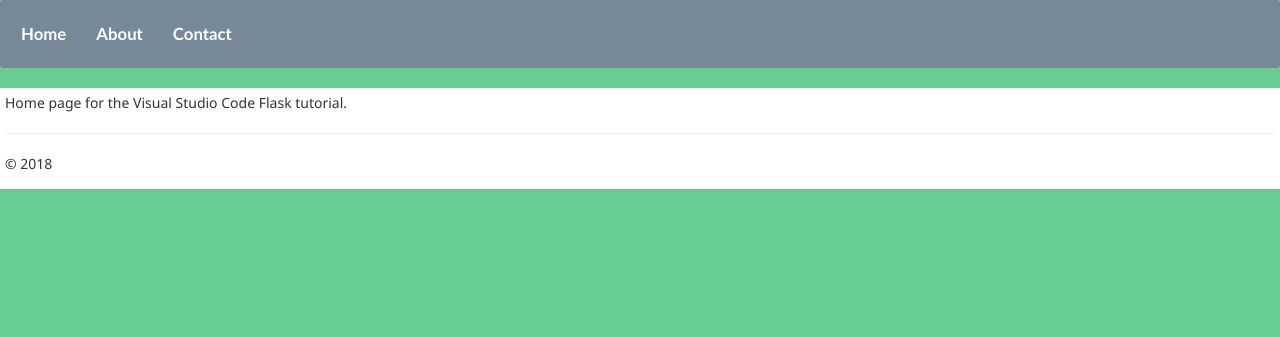
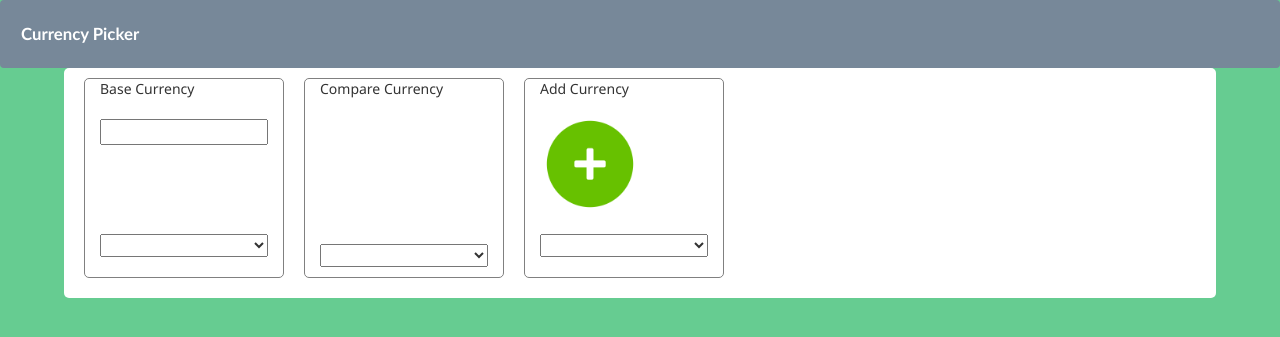
Before and after one commit to areakryte/Capstone, a Flask app: page / in a window 1280 px wide. Shown: the top 337 px of the page. Run offline with Flask 2, Linux system fonts and the light colour scheme; lists and menus that the app fills with data are empty; some libraries are stand-ins or nearby versions.

Commit message:
Update1
-Improved CSS
-Removed clutter
-Adding non API JS
-Started API JS

```diff
--- a/Capstone/static/css/main.css
+++ b/Capstone/static/css/main.css
@@ -4,7 +4,7 @@ body{
 
 .box{
 	background-color: white;
-	height: 80%;
+	height: 100%;
 	width: 100%
 }
 
@@ -31,7 +31,95 @@ body{
     margin-left: 30px;
 }
 
+.output-curr{
+    height: 15em;
+}
+
+.add-curr{
+    height: 100px;
+    width: 100px;
+    position: relative;
+    margin-left: auto;
+    margin-right: auto;
+}
+
 .body-content {
-    padding: 5px;
+    width: 90%;
+    height: 90%;
+    margin-top: -20px;
+    padding: 10px;
     font-family:'Segoe UI', Tahoma, Geneva, Verdana, sans-serif;
+    border-radius: 5px;
 }
+
+.currency{
+    position: relative;
+    float: left;
+    background: #fff;
+    border: solid;
+    border-width: 1px;
+    border-color: gray;
+    height: 200px;
+    width: 200px;
+    margin-right: 10px;
+    margin-left: 10px;
+    margin-bottom: 10px;
+    border-radius: 5px;
+}
+
+.base-currency {
+    background: #fff;
+    border-color: gray;
+    position: relative;
+}
+
+.compare-currency{
+    background: #fff;
+    border-color: gray;
+    position: relative;
+}
+
+.add-currency{
+    background: #fff;
+    border-color: gray;
+    position: relative;
+}
+
+.currency-header{
+    height: 35px;
+}
+
+.currency-body{
+    height: 120px;
+}
+
+.currency-footer{
+    height: 35px;
+}
+
+input[type="text"]{
+    width: 100%;
+    margin-top: 5px;
+}
+
+.world-curr{
+    width: 100%;
+}
+
+.modal-content {
+    position: relative;
+    display: -webkit-box;
+    display: -ms-flexbox;
+    display: flex;
+    -webkit-box-orient: vertical;
+    -webkit-box-direction: normal;
+    -ms-flex-direction: column;
+    flex-direction: column;
+    width: 100%;
+    pointer-events: auto;
+    background-color: #fff;
+    background-clip: padding-box;
+    border: 1px solid rgba(0,0,0,.2);
+    border-radius: .3rem;
+    outline: 0;
+}
--- /dev/null
+++ b/Capstone/static/js/initLoad.js
@@ -0,0 +1,52 @@
+var fixerAPI = "b0ccee5d705e88e27782a3b24102556a";
+var fixerBase = "http://data.fixer.io/api/";
+var fixerAuth = "http://data.fixer.io/api/latest?access_key = " + fixerAPI;
+
+// $('document').ready(function(){
+//     //alert(10);
+
+//     var modalString = "<div class=\"modal fade\" id=\"exampleModal\" tabindex=\"-1\" role=\"dialog\" aria-labelledby=\"exampleModalLabel\" aria-hidden=\"true\">" +
+//     "<div class=\"modal-dialog\" role=\"document\">" +
+//       "<div class=\"modal-content\">" +
+//         "<div class=\"modal-header\">" +
+//           "<h5 class=\"modal-title\" id=\"exampleModalLabel\">Modal title</h5>" +
+//           "<button type=\"button\ class=\"close\" data-dismiss=\"modal\" aria-label=\"Close\">" +
+//             "<span aria-hidden=\"true\">&times;</span>" +
+//           "</button>" +
+//         "</div>" +
+//         "<div class=\"modal-body\">" +
+//           "..." +
+//         "</div>" +
+//         "<div class=\"modal-footer\">" +
+//           "<button type=\"button\" class=\"btn btn-secondary\" data-dismiss=\"modal\">Close</button>" +
+//           "<button type=\"button\" class=\"btn btn-primary\">Save changes</button>" +
+//         "</div>" +
+//       "</div>" +
+//     "</div>" +
+//   "</div>";
+
+//     var newSection = "<div class=\"currency\"><p>Test</p></div>"
+
+//     $("body").append(modalString);
+// })
+
+$('document').ready(function(){
+    var initWidth = $('.currency div .currency-body').css(["width"]);
+
+});
+
+$(".curr-input").change(function(){
+    var currVal = $(".curr-input").val();
+
+    if(currVal.match(/[0-9]/))
+    {
+        $(".curr-output").text(currVal);
+    }
+    else{
+        alert("Non numberical characters are not allowed");
+    }
+});
+
+function addCurrency(){
+
+}
--- a/Capstone/templates/home.html
+++ b/Capstone/templates/home.html
@@ -1,7 +1,52 @@
 {% extends "layout.html" %}
 {% block title %}
-Home
+World Currency Picker
 {% endblock %}
 {% block content %}
-<p>Home page for the Visual Studio Code Flask tutorial.</p>
+<div class="currency base-currency col-lg-3">
+    <div class="currency-header">
+        <p>Base Currency</p>
+    </div>
+
+    <div class="currency-body">
+        <input class="curr-input" type="text">
+    </div>
+
+    <div class="currency-footer">
+        <select class="world-curr">
+
+        </select>
+    </div>
+</div>
+<div class="currency compare-currency col-lg-3">
+    <div class="currency-header">
+        <p>Compare Currency</p>
+    </div>
+
+    <div class="currency-body">
+        <p class="curr-output"></p>
+    </div>
+
+    <div class="currency-footer">
+        <select class="world-curr">
+
+        </select>
+    </div>
+</div>
+<div class="currency add-currency col-lg-3">
+    <div class="currency-header">
+        <p>Add Currency</p>
+    </div>
+
+    <div class="currency-body">
+        <img class="add-curr" src="static/images/add_icon.png" onclick="addCurrency()">
+    </div>
+
+    <div class="currency-footer">
+            <select class="world-curr">
+
+            </select>
+        </div>
+</div>
+<script src="static/js/initLoad.js"></script>
 {% endblock %}
--- a/Capstone/templates/layout.html
+++ b/Capstone/templates/layout.html
@@ -9,21 +9,21 @@
     </head>
 
     <body>
+        <script src="https://code.jquery.com/jquery-3.3.1.min.js" integrity="sha256-FgpCb/KJQlLNfOu91ta32o/NMZxltwRo8QtmkMRdAu8=" crossorigin="anonymous"></script>
+        <script src="https://maxcdn.bootstrapcdn.com/bootstrap/3.3.7/js/bootstrap.min.js" integrity="sha384-Tc5IQib027qvyjSMfHjOMaLkfuWVxZxUPnCJA7l2mCWNIpG9mGCD8wGNIcPD7Txa" crossorigin="anonymous"></script>
+
         <div class="navbar">
-            <a href="{{ url_for('home') }}" class="navbar-brand">Home</a>
+            <a href="{{ url_for('home') }}" class="navbar-brand">Currency Picker</a>
+            <!-- <a href="{{ url_for('home') }}" class="navbar-brand">Home</a>
             <a href="{{ url_for('about') }}" class="navbar-brand">About</a>
-            <a href="{{ url_for('contact') }}" class="navbar-brand">Contact</a>
+            <a href="{{ url_for('contact') }}" class="navbar-brand">Contact</a> -->
         </div>
 
         <div class="body-content container box col-12">
             {% block content %}
             {% endblock %}
-            <hr/>
             <footer>
-                <p>&copy; 2018</p>
             </footer>
         </div>
     </body>
-    <script src="https://code.jquery.com/jquery-3.3.1.min.js" integrity="sha256-FgpCb/KJQlLNfOu91ta32o/NMZxltwRo8QtmkMRdAu8=" crossorigin="anonymous"></script>
-    <script src="https://maxcdn.bootstrapcdn.com/bootstrap/3.3.7/js/bootstrap.min.js" integrity="sha384-Tc5IQib027qvyjSMfHjOMaLkfuWVxZxUPnCJA7l2mCWNIpG9mGCD8wGNIcPD7Txa" crossorigin="anonymous"></script>
 </html>
```
Also changed, not shown: Capstone/static/images/add_icon.png (added), Capstone/static/images/close_icon.png (added).
